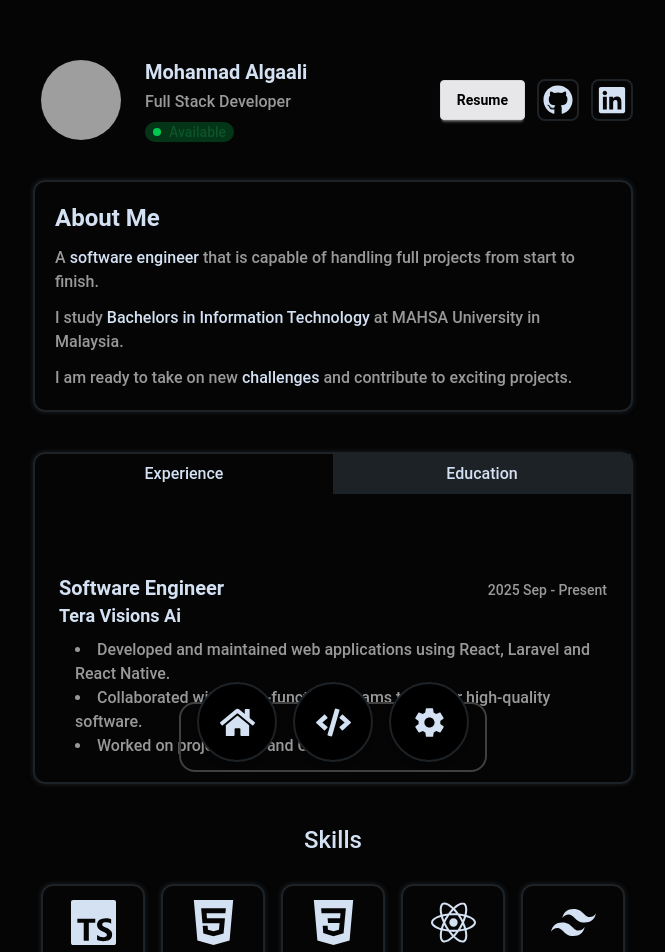
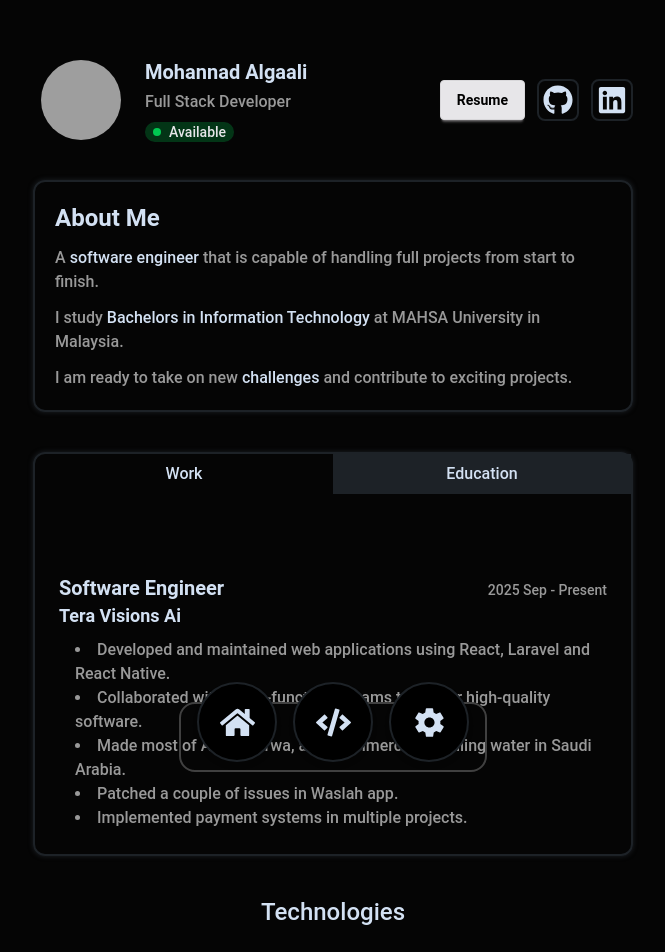
Before and after one commit to Mohannad-Algaali/portfolio, a React (Vite) app: page / in a window 1280 px wide. Shown: the top 952 px of the page, without its empty margins (307-972 px from the left). Built offline with nearby package versions, Linux system fonts and the light colour scheme; grey boxes are pictures that could not be loaded; a web font is replaced by a local one.

Commit message:
some changes yaaay

```diff
--- a/src/componenets/Experience.tsx
+++ b/src/componenets/Experience.tsx
@@ -19,7 +19,9 @@ export default function Experience() {
       description: [
         "Developed and maintained web applications using React, Laravel and React Native.",
         "Collaborated with cross-functional teams to deliver high-quality software.",
-        "Worked on project A, B, and C.",
+        "Made most of Aqua Marwa, an E-commerce for selling water in Saudi Arabia.",
+        "Patched a couple of issues in Waslah app.",
+        "Implemented payment systems in multiple projects.",
       ],
     },
   ];
@@ -68,7 +70,7 @@ export default function Experience() {
           onClick={() => setPage("work")}
           className={`flex-1 py-2 ${page === "work" ? "" : "bg-base-300"}`}
         >
-          Experience
+          Work
         </button>
         <button
           onClick={() => setPage("education")}
--- a/src/componenets/OverView.tsx
+++ b/src/componenets/OverView.tsx
@@ -19,7 +19,7 @@ export default function () {
             <p className="mt-1 text-md text-muted">Full Stack Developer</p>
             <div className="flex flex-row justify-start items-center gap-2 bg-green-600/30 container rounded-full px-2 text-sm w-fit mt-2">
               <div className="bg-green-500 size-2 rounded-full"></div>
-              <p className="text-green-900">Available</p>
+              <p className="text-primary ">Available</p>
             </div>
           </div>
         </div>
--- a/src/componenets/Projects.tsx
+++ b/src/componenets/Projects.tsx
@@ -33,14 +33,6 @@ export default function Projects({ numProjects }: { numProjects?: number }) {
       link: "",
       imageUrl: "/path/to/image1.jpg",
       tags: ["React Native", "Laravel"],
-      repo: "",
-    },
-    {
-      title: "Project 1",
-      description: "Description of Project 1",
-      link: "",
-      imageUrl: "/path/to/image1.jpg",
-      tags: ["React", "TypeScript"],
       repo: "",
     },
   ];
--- a/src/componenets/Skills.tsx
+++ b/src/componenets/Skills.tsx
@@ -12,7 +12,7 @@ import {
   SiMysql,
 } from "react-icons/si";
 export default function Skills() {
-  const size = 45;
+  const size = 35;
   const skills = [
     { title: "Typescript", icon: <SiTypescript size={size}></SiTypescript> },
     { title: "HTML", icon: <SiHtml5 size={size}></SiHtml5> },
@@ -29,7 +29,7 @@ export default function Skills() {
 
   return (
     <div>
-      <h2 className="text-center text-2xl my-5 ">Skills</h2>
+      <h2 className="text-center text-2xl my-5 ">Technologies</h2>
 
       <div className="grid grid-cols-4 sm:grid-cols-5 -gap-y-1">
         {skills.map((skill, index) => (
```
